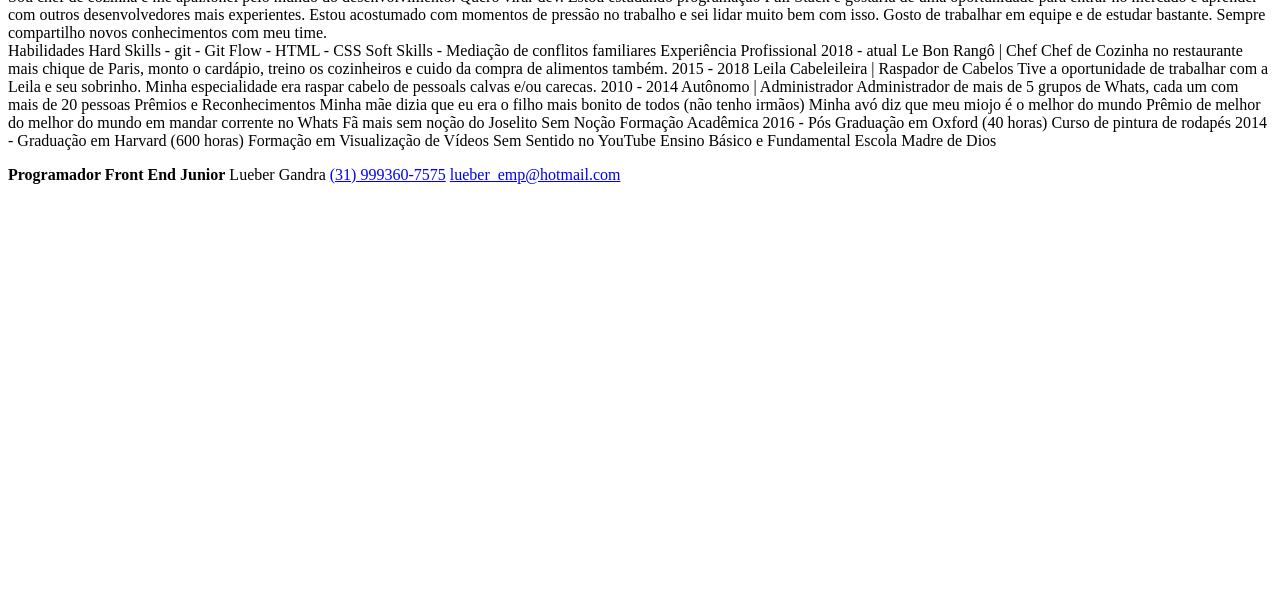
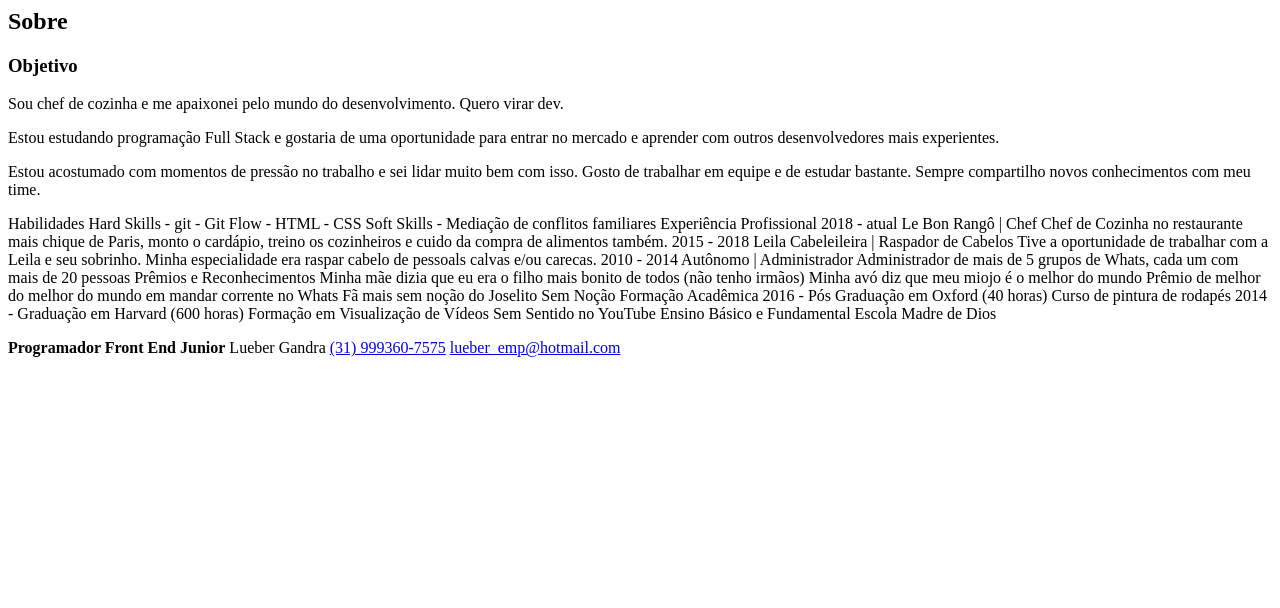
Before and after one commit to lueberGandra/tn14-pratica-001, a plain HTML site: page index.html in a window 1280 px wide. Shown: the part 192-800 px from the top of the page. Drawn offline with Linux system fonts and the light colour scheme.

Commit message:
feature: tageando aside

```diff
--- a/index.html
+++ b/index.html
@@ -18,11 +18,13 @@
       title="Email para Lueber">lueber_emp@hotmail.com</a>
   </header>
   <aside>
-    Sou chef de cozinha e me apaixonei pelo mundo do desenvolvimento. Quero virar dev.
-    Estou estudando programação Full Stack e gostaria de uma oportunidade para entrar no mercado e aprender com outros
-    desenvolvedores mais experientes.
-    Estou acostumado com momentos de pressão no trabalho e sei lidar muito bem com isso. Gosto de trabalhar em equipe e
-    de estudar bastante. Sempre compartilho novos conhecimentos com meu time.
+    <h2>Sobre</h2>
+    <article>
+      <h3>Objetivo</h3>
+      <p>Sou chef de cozinha e me apaixonei pelo mundo do desenvolvimento. Quero virar dev.</p>
+      <p>Estou estudando programação Full Stack e gostaria de uma oportunidade para entrar no mercado e aprender com outros desenvolvedores mais experientes.</p>
+      <p>Estou acostumado com momentos de pressão no trabalho e sei lidar muito bem com isso. Gosto de trabalhar em equipe e de estudar bastante. Sempre compartilho novos conhecimentos com meu time.</p>
+    </article>
   </aside>
   <main>
     Habilidades
```
